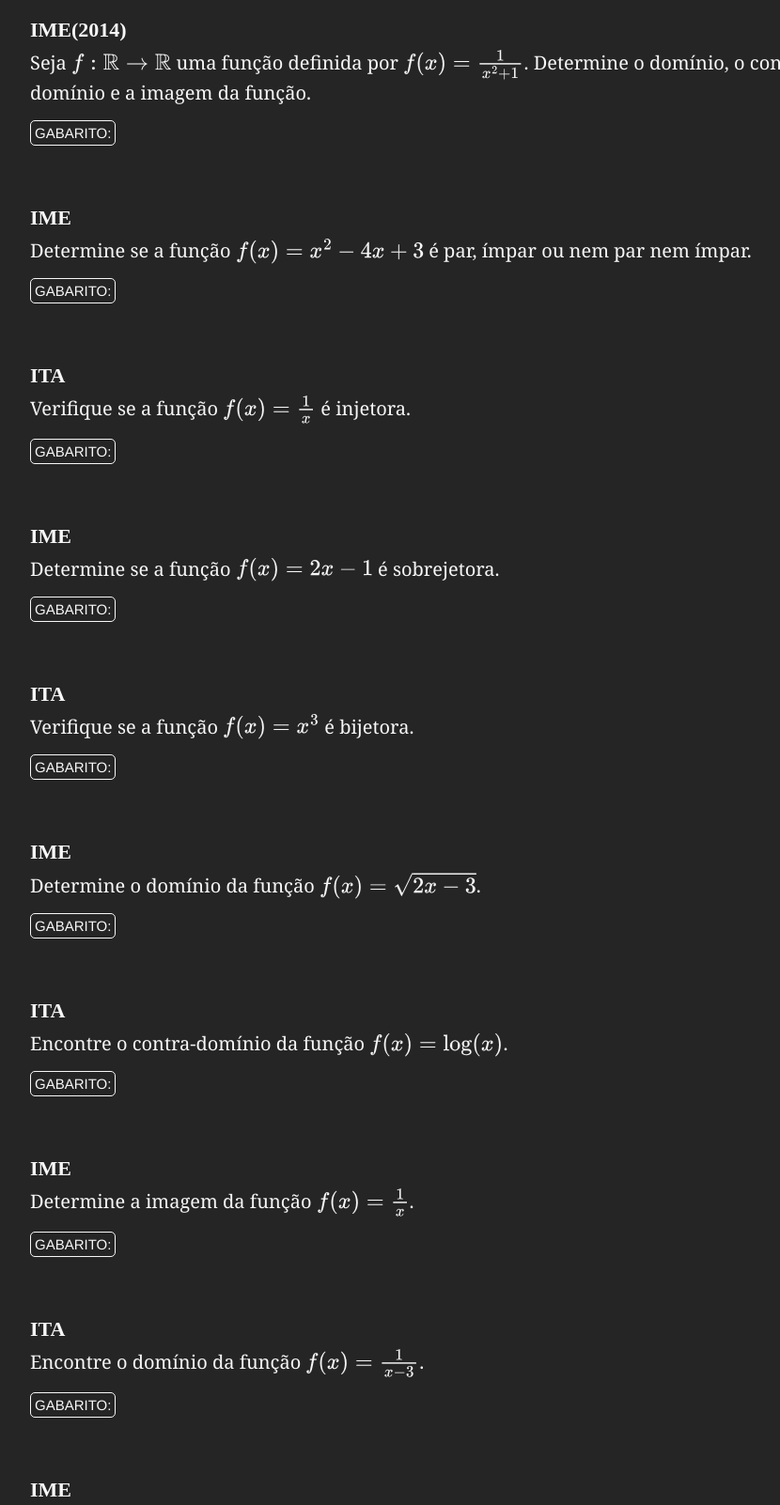
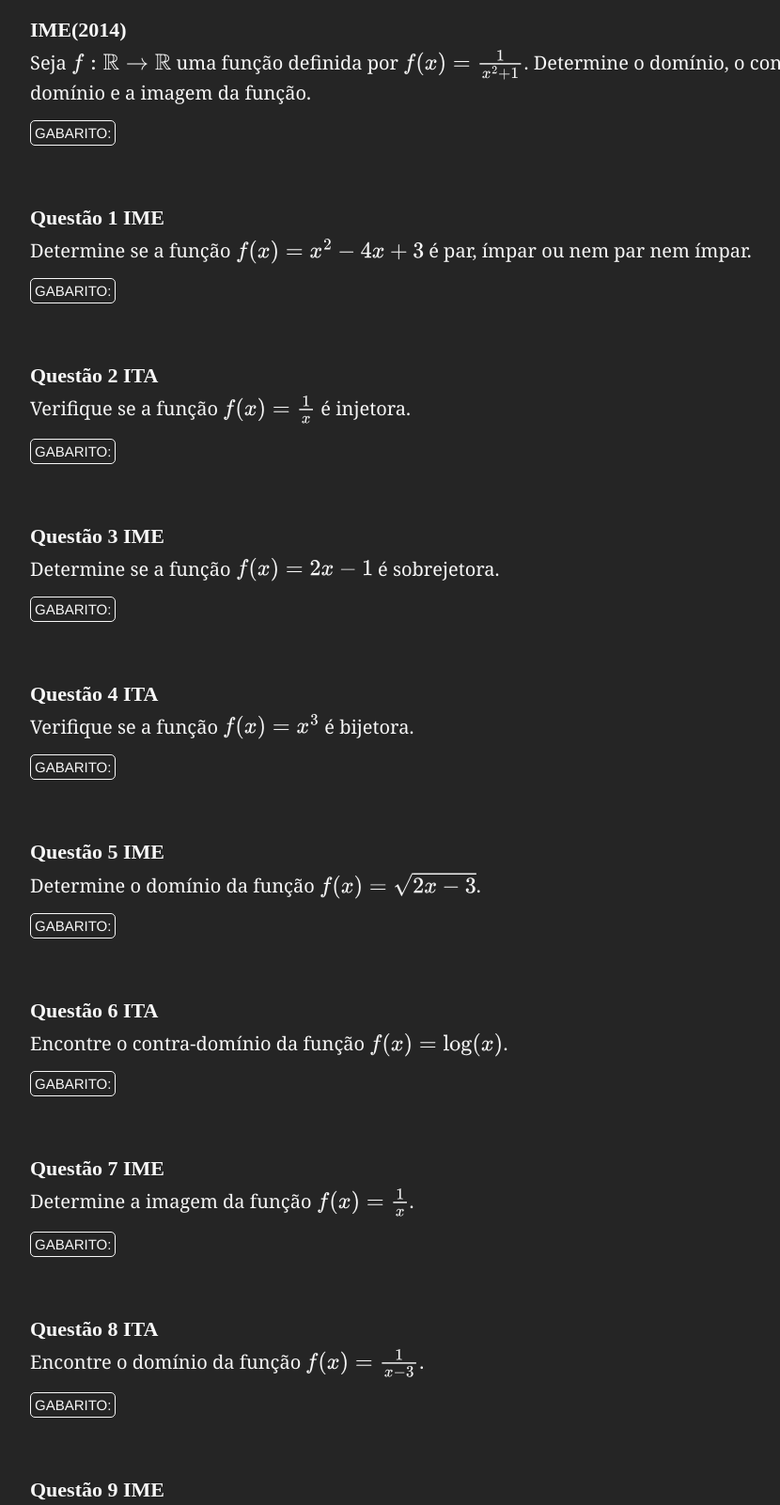
Before and after one commit to Chaverbr/matematica, a plain HTML site: page index.html in a window 1280 px wide. Shown: the part 474-2076 px from the top of the page at 94% size, without its empty margins (164-994 px from the left). Drawn offline with nearby package versions, Linux system fonts and the light colour scheme.

Commit message:
numerando as questões

```diff
--- a/index.html
+++ b/index.html
@@ -65,7 +65,7 @@
 
 
         <div class="questoesContainer">
-            <h4 class="titulo">IME</h4>
+            <h4 class="titulo">Questão 1 IME</h4>
 
             <p class="enunciado">Determine se a função $f(x) = x^2 - 4x + 3$ é par, ímpar ou nem par nem ímpar.</p>
 
@@ -74,7 +74,7 @@
 
 
         <div class="questoesContainer">
-            <h4 class="titulo">ITA</h4>
+            <h4 class="titulo">Questão 2 ITA</h4>
 
             <p class="enunciado">Verifique se a função $f(x) = \frac{1}{x}$ é injetora.</p>
 
@@ -83,7 +83,7 @@
 
 
         <div class="questoesContainer">
-            <h4 class="titulo">IME</h4>
+            <h4 class="titulo">Questão 3 IME</h4>
 
             <p class="enunciado">Determine se a função $f(x) = 2x - 1$ é sobrejetora.</p>
 
@@ -92,7 +92,7 @@
 
 
         <div class="questoesContainer">
-            <h4 class="titulo">ITA</h4>
+            <h4 class="titulo">Questão 4 ITA</h4>
 
             <p class="enunciado">Verifique se a função $f(x) = x^3$ é bijetora.</p>
 
@@ -101,7 +101,7 @@
 
 
         <div class="questoesContainer">
-            <h4 class="titulo">IME</h4>
+            <h4 class="titulo">Questão 5 IME</h4>
 
             <p class="enunciado">Determine o domínio da função $f(x) = \sqrt{2x - 3}$.</p>
 
@@ -110,7 +110,7 @@
 
 
         <div class="questoesContainer">
-            <h4 class="titulo">ITA</h4>
+            <h4 class="titulo">Questão 6 ITA</h4>
 
             <p class="enunciado">Encontre o contra-domínio da função $f(x) = \log(x)$.</p>
 
@@ -119,7 +119,7 @@
 
 
         <div class="questoesContainer">
-            <h4 class="titulo">IME</h4>
+            <h4 class="titulo">Questão 7 IME</h4>
 
             <p class="enunciado">Determine a imagem da função $f(x) = \frac{1}{x}$.</p>
 
@@ -128,7 +128,7 @@
 
 
         <div class="questoesContainer">
-            <h4 class="titulo">ITA</h4>
+            <h4 class="titulo">Questão 8 ITA</h4>
 
             <p class="enunciado">Encontre o domínio da função $f(x) = \frac{1}{x - 3}$.</p>
 
@@ -137,7 +137,7 @@
 
 
         <div class="questoesContainer">
-            <h4 class="titulo">IME</h4>
+            <h4 class="titulo">Questão 9 IME</h4>
 
             <p class="enunciado">Determine a imagem da função $f(x) = x^2 + 1$.</p>
 
@@ -146,7 +146,7 @@
 
 
         <div class="questoesContainer">
-            <h4 class="titulo">ITA</h4>
+            <h4 class="titulo">Questão 10 ITA</h4>
 
             <p class="enunciado">Verifique se a função $f(x) = e^x$ é injetora.</p>
 
```
